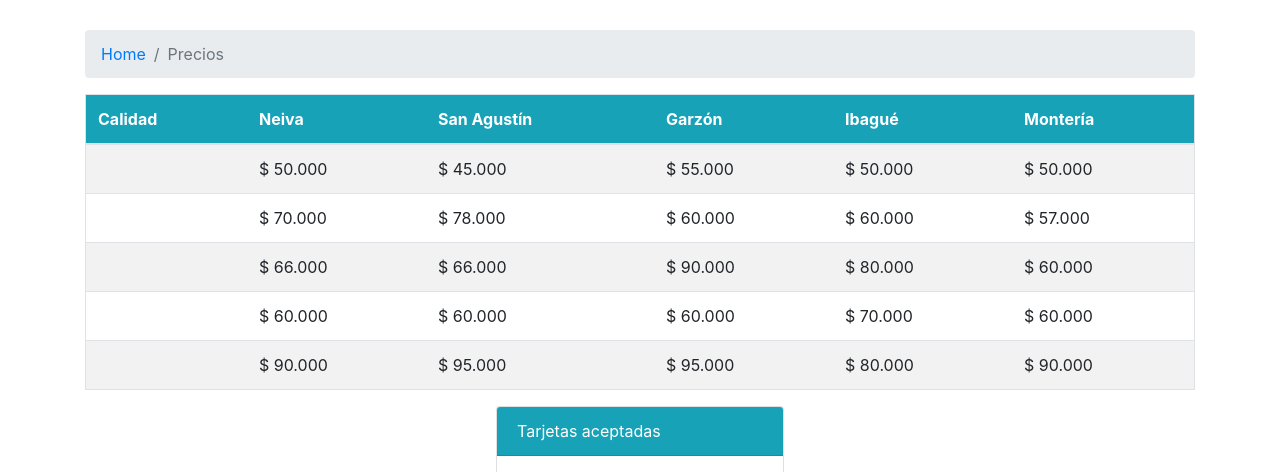
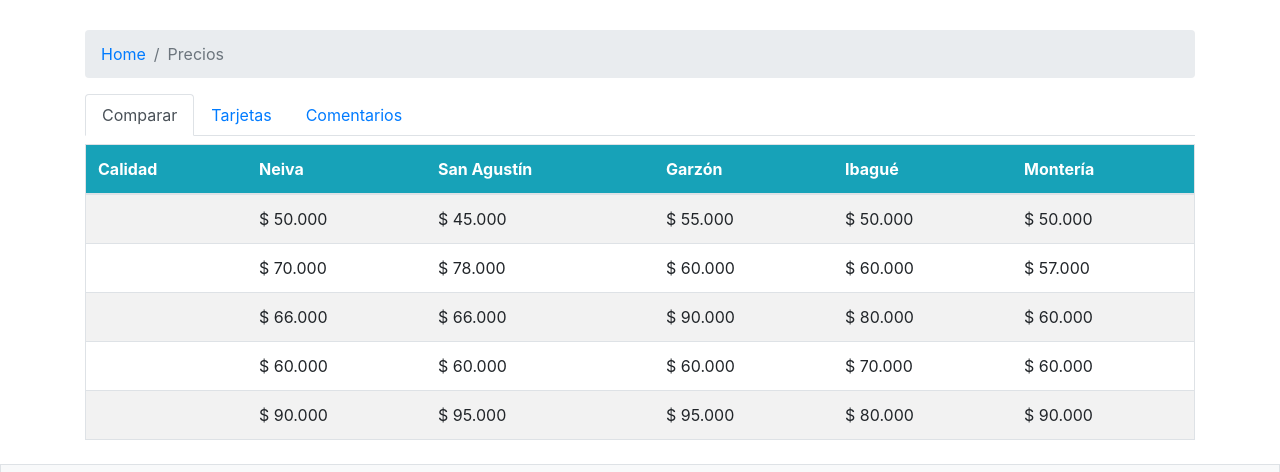
Before and after one commit to afperdomo2/guia-hoteles, a website: page precios.html in a window 1280 px wide. Shown: the part 260-732 px from the top of the page. Drawn offline with nearby package versions, Linux system fonts and the light colour scheme; a web font is replaced by a local one.

Commit message:
Uso de Tabs o Pestañas en la sección de precios

```diff
--- a/precios.html
+++ b/precios.html
@@ -38,6 +38,19 @@
 				<li class="breadcrumb-item active" aria-current="page">Precios</li>
 			</ol>
 		</nav>
+		<ul class="nav nav-tabs" id="myTab" role="tablist">
+			<li class="nav-item">
+				<a class="nav-link active" id="comparar-tab" data-toggle="tab" href="#comparar" role="tab" aria-controls="comparar" aria-selected="true">Comparar</a>
+			</li>
+			<li class="nav-item">
+				<a class="nav-link" id="tarjetas-tab" data-toggle="tab" href="#tarjetas" role="tab" aria-controls="tarjetas" aria-selected="false">Tarjetas</a>
+			</li>
+			<li class="nav-item">
+				<a class="nav-link" id="comentarios-tab" data-toggle="tab" href="#comentarios" role="tab" aria-controls="comentarios" aria-selected="false">Comentarios</a>
+			</li>
+		</ul>
+		<div class="tab-content" id="myTabContent">
+			<div class="tab-pane fade show active pt-2" id="comparar" role="tabpanel" aria-labelledby="comparar-tab">
 				<div class="table-responsive">
 					<table class="table table-striped border table-hover">
 						<thead class="bg-info text-white">
@@ -122,6 +135,8 @@
 						</tbody>
 					</table>
 				</div>
+			</div>
+			<div class="tab-pane fade pt-2" id="tarjetas" role="tabpanel" aria-labelledby="tarjetas-tab">
 				<div class="d-flex justify-content-center">
 					<div class="card" style="width: 18rem">
 						<div class="card-header bg-info text-white">
@@ -132,6 +147,11 @@
 							<li class="list-group-item">Tarjeta VIP</li>
 							<li class="list-group-item">Tarjeta Black</li>
 						</ul>
+					</div>
+				</div>
+			</div>
+			<div class="tab-pane fade pt-2" id="comentarios" role="tabpanel" aria-labelledby="comentarios-tab">
+				Comentarios
 			</div>
 		</div>
 	</div>
```
Lines whose indentation alone changed are shown as unchanged.
